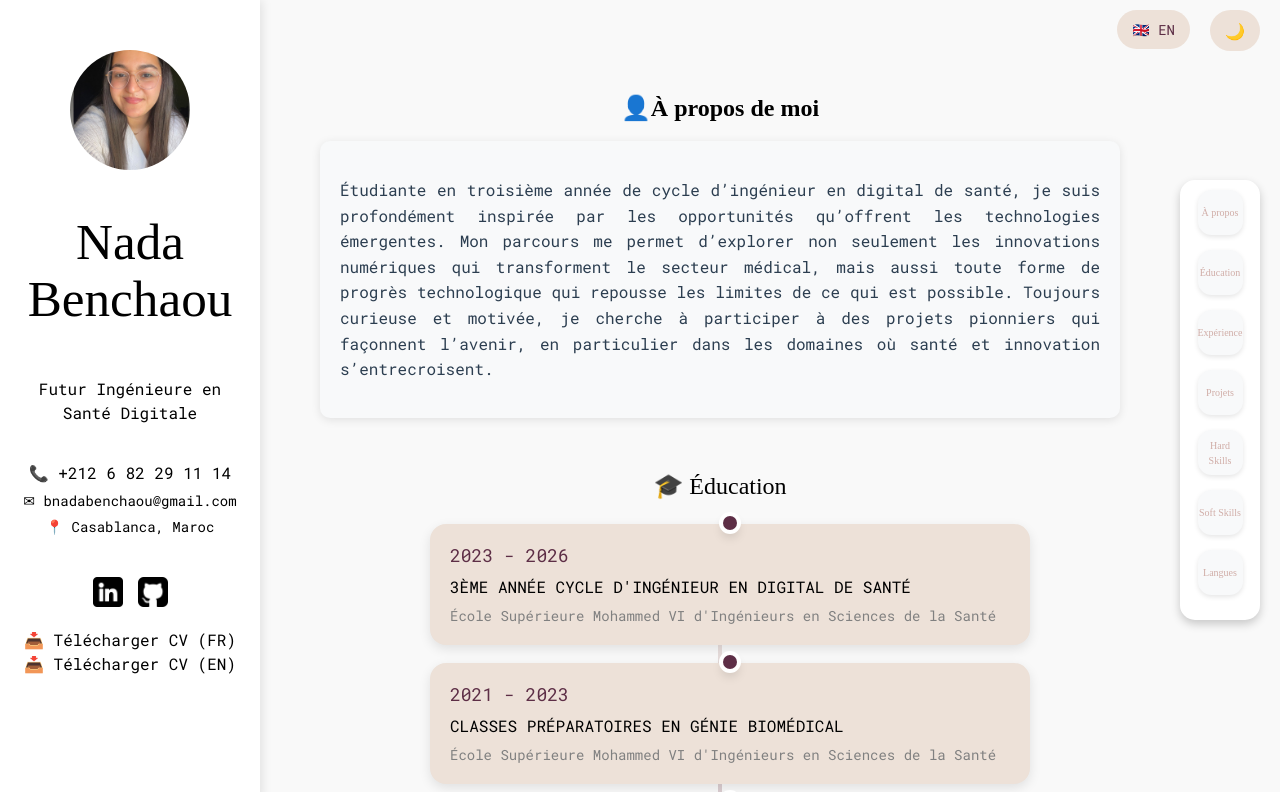
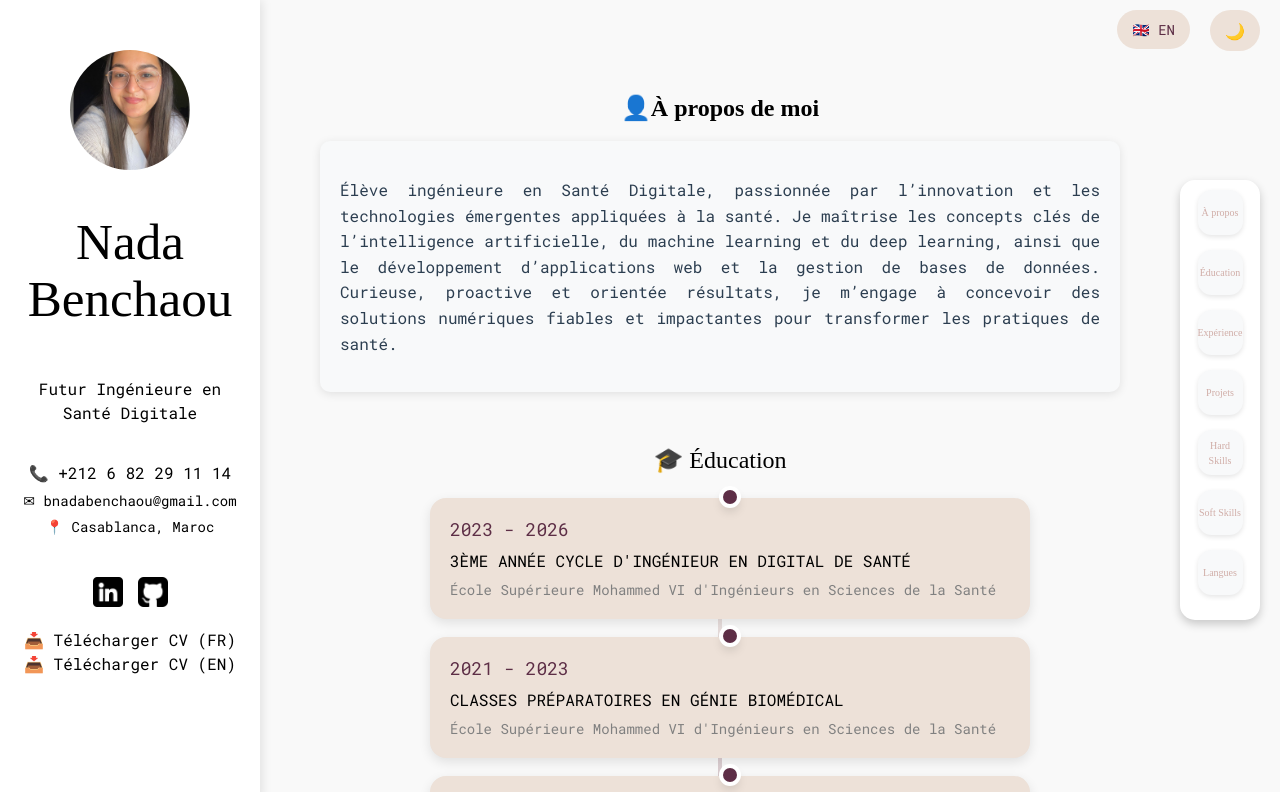
Before and after one commit to BNAD-A/PersonalPortfolio, a React (Vite) app: page / in a window 1280 px wide. Shown: the top 792 px of the page. Built offline with nearby package versions, Linux system fonts and the light colour scheme; a web font is replaced by a local one.

Commit message:
Mise à jour du portfolio

```diff
--- a/src/App.jsx
+++ b/src/App.jsx
@@ -27,7 +27,7 @@ const translations = {
     },
     about: {
       title: "👤À propos de moi",
-      content: "  Étudiante en troisième année de cycle d’ingénieur en digital de santé, je suis profondément inspirée par les opportunités qu’offrent les technologies émergentes. Mon parcours me permet d’explorer non seulement les innovations numériques qui transforment le secteur médical, mais aussi toute forme de progrès technologique qui repousse les limites de ce qui est possible. \nToujours curieuse et motivée, je cherche à participer à des projets pionniers qui façonnent l’avenir, en particulier dans les \ndomaines où santé et innovation s’entrecroisent. "
+      content: "  Élève ingénieure en Santé Digitale, passionnée par l’innovation et les technologies émergentes appliquées à la santé. Je maîtrise les concepts clés de l’intelligence artificielle, du machine learning et du deep learning, ainsi que le développement d’applications web et la gestion de bases de données. Curieuse, proactive et orientée résultats, je m’engage à concevoir des solutions numériques fiables et impactantes pour transformer les pratiques de santé."
     },
     education: {
       title: "🎓 Éducation",
```
